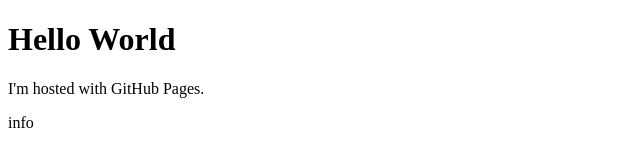
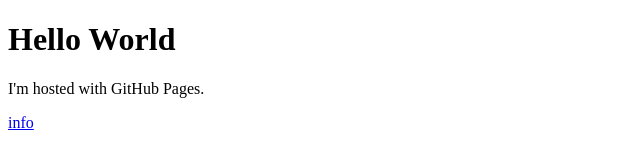
Before and after one commit to fanuary/fanuary.github.io, a plain HTML site: page index.html in a window 1280 px wide. Shown: the full height of the page, 0-640 px from the left. Drawn offline with Linux system fonts and the light colour scheme.

Commit message:
Update index.html

```diff
--- a/index.html
+++ b/index.html
@@ -3,6 +3,6 @@
 <body>
 <h1>Hello World</h1>
 <p>I'm hosted with GitHub Pages.</p>
-<a url="info.html">info</a>
+<a href="info.html">info</a>
 </body>
 </html>
```
